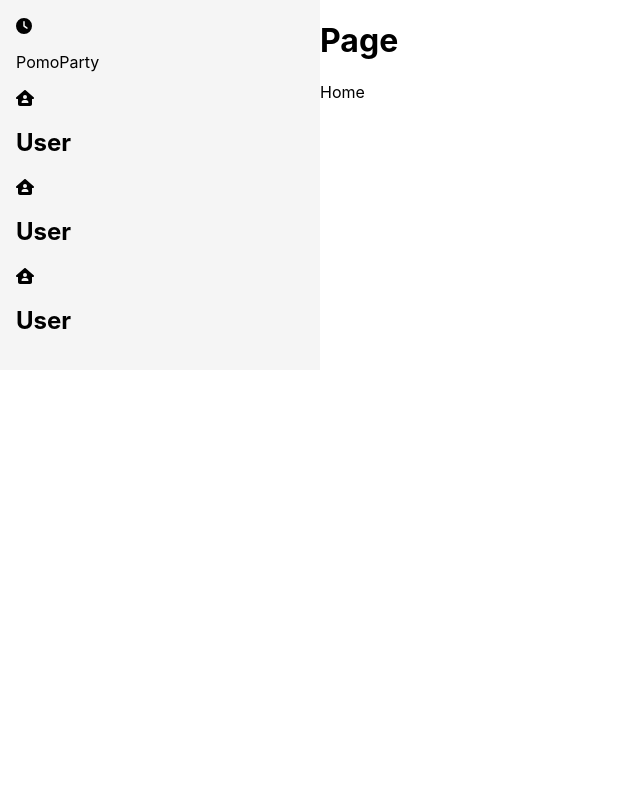
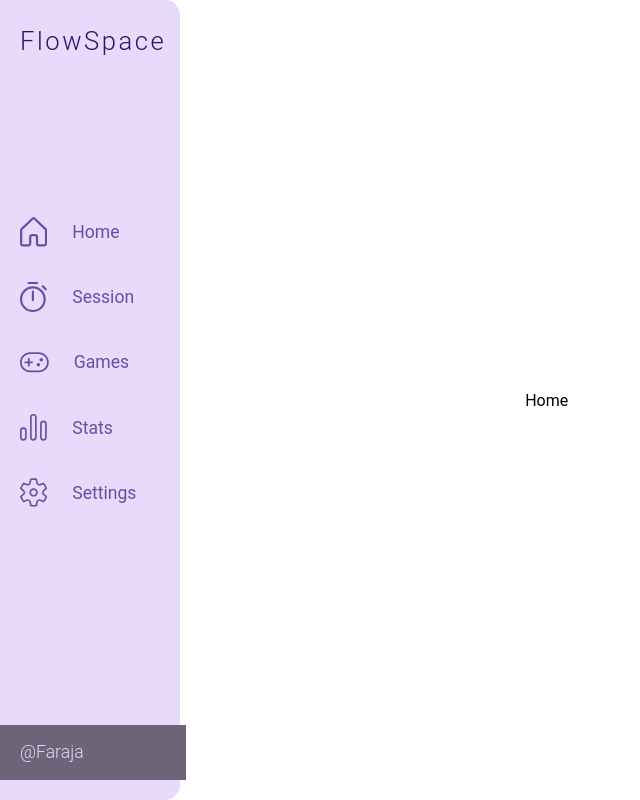
Before and after one commit to WalterMwaniki/FlowSpace, a Next.js app in the folder client/: page / in a window 1280 px wide. Shown: the whole page, without its empty margins (0-640 px from the left). Built offline with nearby package versions, Linux system fonts and the light colour scheme.

Commit message:
begun sidebar fe

```diff
--- a/client/app/Sidebar.tsx
+++ b/client/app/Sidebar.tsx
@@ -1,17 +1,24 @@
 import SidebarItem from "./SidebarItem";
-import { FontAwesomeIcon } from "@fortawesome/react-fontawesome";
-import { faClock, faHouseUser } from "@fortawesome/free-solid-svg-icons";
+import { HomeIcon, SessionIcon, GamesIcon, StatsIcon, SettingsIcon } from "./icons"
+
+import styles from '../styles/sidebar.module.scss';
 
 const Sidebar = () => (
-  <div className="sidebar">
-    <nav>
-      <div className="sidebar-logo">
-        <FontAwesomeIcon icon={faClock} />
-        <p>PomoParty</p>
+  <div>
+    <nav className={styles.nav}>
+      <div className={styles.logo}>
+        <p>FlowSpace</p>
       </div>
-      <SidebarItem title="User" icon={faHouseUser} />
-      <SidebarItem title="User" icon={faHouseUser} />
-      <SidebarItem title="User" icon={faHouseUser} />
+      <div className={styles.nav_items}>
+        <SidebarItem label="Home" icon={<HomeIcon width="1.7em" fill="#6750A4" />} />
+        <SidebarItem label="Session" icon={<SessionIcon width="1.7em" fill="#6750A4"/>} />
+        <SidebarItem label="Games" icon={<GamesIcon width="1.8em" fill="#6750A4"/>} />
+        <SidebarItem label="Stats" icon={<StatsIcon width="1.7em" fill="#6750A4"/>} />
+        <SidebarItem label="Settings" icon={<SettingsIcon width="1.7em" fill="#6750A4"/>} />
+      </div>
+      <div className={styles.user}>
+        <p>@Faraja</p>
+      </div>
     </nav>
   </div>
 );
--- a/client/app/SidebarItem.tsx
+++ b/client/app/SidebarItem.tsx
@@ -1,17 +1,13 @@
-import { IconDefinition } from "@fortawesome/fontawesome-svg-core";
-import { FontAwesomeIcon } from "@fortawesome/react-fontawesome";
+import styles from '../styles/sidebar.module.scss';
 
-const SidebarItem = ({
-  title,
-  icon,
-}: {
-  title: string;
-  icon: IconDefinition;
-}) => {
+
+interface sidebarItem_props { label: string, icon: React.ReactNode };
+
+const SidebarItem = ({label, icon}: sidebarItem_props): JSX.Element => {
   return (
-    <div className="sidebarItem">
-      <FontAwesomeIcon icon={icon} />
-      <h2>{title}</h2>
+    <div className={styles.item}>
+      {icon}
+      <p>{label}</p>
     </div>
   );
 };
--- /dev/null
+++ b/client/app/icons.tsx
@@ -0,0 +1,82 @@
+import { SVGProps } from "react"
+
+const iconColor = "#6750A4"
+
+export const HomeIcon = (props: React.SVGProps<SVGSVGElement>) => {
+  return (
+    <svg
+      width={40}
+      height={44}
+      viewBox="0 0 40 44"
+      xmlns="http://www.w3.org/2000/svg"
+      {...props}
+    >
+      <path
+        d="M17.71.911a3.333 3.333 0 014.58 0l16.145 15.265A5 5 0 0140 19.809v18.564a5 5 0 01-5 5h-6.667a5 5 0 01-5-5V30.04c0-.92-.746-1.667-1.666-1.667h-3.334c-.92 0-1.666.746-1.666 1.667v8.333a5 5 0 01-5 5H5a5 5 0 01-5-5V19.809a5 5 0 011.565-3.633L17.71.91zM20 3.333L3.855 18.598a1.667 1.667 0 00-.522 1.21v18.565c0 .92.747 1.667 1.667 1.667h6.667c.92 0 1.666-.747 1.666-1.667V30.04a5 5 0 015-5h3.334a5 5 0 015 5v8.333c0 .92.746 1.667 1.666 1.667H35c.92 0 1.667-.747 1.667-1.667V19.809c0-.458-.189-.896-.522-1.211L20 3.333z"
+      />
+    </svg>
+  );
+}
+
+export const SessionIcon = (props: SVGProps<SVGSVGElement>) => (
+  <svg
+    width={38}
+    height={42}
+    viewBox="0 0 38 42"
+    // fill={iconColor}
+    xmlns="http://www.w3.org/2000/svg"
+    {...props}
+  >
+    <path
+      d="M10.5 1.5A1.5 1.5 0 0 1 12 0h12a1.5 1.5 0 0 1 0 3H12a1.5 1.5 0 0 1-1.5-1.5ZM18 12a1.5 1.5 0 0 0-1.5 1.5v12a1.5 1.5 0 0 0 3 0v-12A1.5 1.5 0 0 0 18 12Z"
+    />
+    <path
+      d="M36 24c0 9.941-8.059 18-18 18S0 33.941 0 24 8.059 6 18 6s18 8.059 18 18Zm-3 0c0-8.284-6.716-15-15-15C9.716 9 3 15.716 3 24c0 8.284 6.716 15 15 15 8.284 0 15-6.716 15-15ZM32.86 4.926a1.5 1.5 0 1 0-2.122 2.121l4.209 4.209a1.5 1.5 0 1 0 2.121-2.122L32.86 4.926Z"
+    />
+  </svg>
+)
+
+export const GamesIcon = (props: SVGProps<SVGSVGElement>) => (
+  <svg
+    width={40}
+    height={29}
+    viewBox="0 0 40 29"
+    // fill={iconColor}
+    xmlns="http://www.w3.org/2000/svg"
+    {...props}
+  >
+    <path
+      d="M12.25 8.2c.69 0 1.25.56 1.25 1.25v3.75h3.25a1.25 1.25 0 1 1 0 2.5H13.5v3.25a1.25 1.25 0 1 1-2.5 0V15.7H7.25a1.25 1.25 0 1 1 0-2.5H11V9.45c0-.69.56-1.25 1.25-1.25ZM28 17.7a2.5 2.5 0 1 1-5 0 2.5 2.5 0 0 1 5 0Zm1.5-4.5a2.5 2.5 0 1 0 0-5 2.5 2.5 0 0 0 0 5ZM0 14.2C0 6.468 6.268.2 14 .2h12c7.732 0 14 6.268 14 14s-6.268 14-14 14H14c-7.732 0-14-6.268-14-14ZM14 2.7C7.649 2.7 2.5 7.849 2.5 14.2S7.649 25.7 14 25.7h12c6.351 0 11.5-5.149 11.5-11.5S32.351 2.7 26 2.7H14Z"
+    />
+  </svg>
+)
+
+export const StatsIcon = (props: SVGProps<SVGSVGElement>) => (
+  <svg
+    width={39}
+    height={39}
+    viewBox="0 0 39 39"
+    // fill={iconColor}
+    xmlns="http://www.w3.org/2000/svg"
+    {...props}
+  >
+    <path
+      d="M14.4 4.8a4.8 4.8 0 1 1 9.6 0v28.8a4.8 4.8 0 1 1-9.6 0V4.8Zm4.8-2.4a2.4 2.4 0 0 0-2.4 2.4v28.8a2.4 2.4 0 1 0 4.8 0V4.8a2.4 2.4 0 0 0-2.4-2.4ZM0 24a4.8 4.8 0 1 1 9.6 0v9.6a4.8 4.8 0 1 1-9.6 0V24Zm4.8-2.4A2.4 2.4 0 0 0 2.4 24v9.6a2.4 2.4 0 1 0 4.8 0V24a2.4 2.4 0 0 0-2.4-2.4ZM33.6 9.6a4.8 4.8 0 0 0-4.8 4.8v19.2a4.8 4.8 0 1 0 9.6 0V14.4a4.8 4.8 0 0 0-4.8-4.8Zm-2.4 4.8a2.4 2.4 0 1 1 4.8 0v19.2a2.4 2.4 0 1 1-4.8 0V14.4Z"
+    />
+  </svg>
+)
+
+export const SettingsIcon = (props: SVGProps<SVGSVGElement>) => (
+  <svg
+    width={39}
+    height={41}
+    viewBox="0 0 39 41"
+    // fill={iconColor}
+    xmlns="http://www.w3.org/2000/svg"
+    {...props}
+  >
+    <path
+      d="M.058 14.118a20.379 20.379 0 0 1 4.273-7.39 1.2 1.2 0 0 1 1.295-.325l4.603 1.646A2.4 2.4 0 0 0 13.4 6.22l.876-4.814a1.2 1.2 0 0 1 .93-.959A20.477 20.477 0 0 1 19.474 0c1.445 0 2.872.15 4.264.447a1.2 1.2 0 0 1 .93.958l.88 4.815a2.4 2.4 0 0 0 3.168 1.83l4.604-1.647a1.2 1.2 0 0 1 1.295.326 20.379 20.379 0 0 1 4.273 7.39 1.2 1.2 0 0 1-.365 1.283l-3.732 3.169a2.4 2.4 0 0 0 0 3.659l3.732 3.168a1.2 1.2 0 0 1 .365 1.284 20.379 20.379 0 0 1-4.273 7.39 1.2 1.2 0 0 1-1.294.325l-4.604-1.646a2.4 2.4 0 0 0-3.17 1.83l-.879 4.814a1.2 1.2 0 0 1-.93.958 20.473 20.473 0 0 1-4.264.447c-1.447 0-2.875-.15-4.267-.447a1.2 1.2 0 0 1-.93-.959l-.878-4.814a2.4 2.4 0 0 0-3.168-1.83l-4.604 1.647a1.2 1.2 0 0 1-1.295-.326 20.378 20.378 0 0 1-4.273-7.39 1.2 1.2 0 0 1 .365-1.283l3.732-3.168a2.4 2.4 0 0 0 0-3.66L.423 15.403a1.2 1.2 0 0 1-.365-1.284Zm2.546-.013 3.104 2.636a4.8 4.8 0 0 1 0 7.318l-3.104 2.636A17.98 17.98 0 0 0 5.59 31.86l3.83-1.37a4.8 4.8 0 0 1 6.337 3.659l.73 4.005a18.135 18.135 0 0 0 5.966 0l.732-4.005a4.8 4.8 0 0 1 6.338-3.659l3.83 1.37a17.98 17.98 0 0 0 2.987-5.165l-3.105-2.636a4.8 4.8 0 0 1 0-7.318l3.105-2.636a17.98 17.98 0 0 0-2.987-5.165l-3.83 1.37a4.8 4.8 0 0 1-6.337-3.659l-.733-4.005a18.13 18.13 0 0 0-5.965 0l-.73 4.005a4.8 4.8 0 0 1-6.338 3.659l-3.83-1.37a17.98 17.98 0 0 0-2.987 5.165ZM13.473 20.4a6 6 0 1 1 12 0 6 6 0 0 1-12 0Zm2.4 0a3.6 3.6 0 1 0 7.2 0 3.6 3.6 0 0 0-7.2 0Z"
+    />
+  </svg>
+)
--- a/client/app/layout.tsx
+++ b/client/app/layout.tsx
@@ -1,4 +1,4 @@
-import "../styles/globals.css";
+import "../styles/globals.scss";
 import Sidebar from "./Sidebar";
 
 export default function RootLayout({
@@ -9,11 +9,11 @@ export default function RootLayout({
   return (
     <html>
       <head>
-        <title>🍅 PomoParty 🎉</title>
+        <title>FlowSpace</title>
       </head>
       <body className="app-container">
         <Sidebar />
-        <div>{children}</div>
+        <div className="container-children">{children}</div>
       </body>
     </html>
   );
--- a/client/app/page.tsx
+++ b/client/app/page.tsx
@@ -1,7 +1,6 @@
 export default function page() {
   return (
     <div>
-      <h1>Page</h1>
       <a>Home</a>
     </div>
   );
--- a/client/next.config.js
+++ b/client/next.config.js
@@ -3,6 +3,14 @@ const nextConfig = {
   reactStrictMode: true,
   swcMinify: true,
   experimental: { appDir: true },
+  webpack(config) {
+    config.module.rules.push({
+      test: /\.svg$/i,
+      issuer: /\.[jt]sx?$/,
+      use: [{ loader: '@svgr/webpack', options: { icon: true,  } }],
+    })
+    return config
+  },
 };
 
 module.exports = nextConfig;
--- a/client/package.json
+++ b/client/package.json
@@ -18,11 +18,13 @@
     "react-dom": "18.2.0"
   },
   "devDependencies": {
+    "@svgr/webpack": "^6.5.1",
     "@types/node": "18.11.5",
     "@types/react": "18.0.23",
     "@types/react-dom": "18.0.7",
     "eslint": "8.26.0",
     "eslint-config-next": "13.0.0",
+    "sass": "^1.58.0",
     "typescript": "4.8.4"
   }
 }
--- a/client/styles/globals.css
+++ /dev/null
@@ -1,24 +0,0 @@
-html,
-body {
-  padding: 0;
-  margin: 0;
-  font-family: -apple-system, BlinkMacSystemFont, Segoe UI, Roboto, Oxygen,
-    Ubuntu, Cantarell, Fira Sans, Droid Sans, Helvetica Neue, sans-serif;
-}
-
-* {
-  box-sizing: border-box;
-}
-
-.app-container {
-  display: grid;
-  grid-template-columns: minmax(100px, 25%) 1fr;
-}
-
-.sidebar {
-  display: grid;
-  grid-template: [nav] 2fr [escape] 1fr;
-
-  background: #f5f5f5;
-  padding: 1rem;
-}
--- /dev/null
+++ b/client/styles/globals.scss
@@ -0,0 +1,43 @@
+html,
+body {
+  padding: 0;
+  margin: 0;
+  font-family: Roboto, Oxygen,
+    Ubuntu, Cantarell, Fira Sans, Droid Sans, Helvetica Neue, sans-serif;
+}
+
+* {
+  box-sizing: border-box;
+}
+
+:root {
+  --primary: #6750A4;
+  --secondary: #E7DAFB;
+  --tertiary: #F2F2F2;
+  --quaternary: #F7F7F7;
+  --quinary: #FFFFFF;
+  --senary: #000000;
+  --septenary: #FF0000;
+  --octonary: #00FF00;
+  --nonary: #0000FF;
+  --denary: #FF00FF;
+  --undenary: #00FFFF;
+  --duodenary: #FFFF00;
+
+  --bdrad: 15px;
+}
+
+
+
+
+.app-container {
+  height: 100vh;
+  display: grid;
+  grid-template: auto / minmax(180px, 13%) 6fr 3fr;
+
+  .container-children {
+    display: grid;
+    place-content: center;
+    text-align: center;
+  }
+}
--- /dev/null
+++ b/client/styles/sidebar.module.scss
@@ -0,0 +1,66 @@
+
+
+
+.nav {
+  background-color: #E7DAFB;
+  padding: 0 0 20px 0;
+  border-radius: 0px var(--bdrad) var(--bdrad) 0px;
+  height: 100%;
+  display: grid;
+  grid-template: 1fr auto 1fr / auto;
+
+}
+
+.logo {
+  padding: 0 20px;
+  font-weight: 300;
+  font-size: 1.6em;
+  letter-spacing: 0.1em;
+  color: #35106A;
+}
+
+.nav_items {
+  grid-row: 2 / 3;
+  display: grid;
+  grid-gap: 10px;
+}
+
+.item {
+  display: flex;
+  gap: 25px;
+  padding: 0 20px;
+  align-items: center;
+  border-radius: 0px var(--bdrad) var(--bdrad) 0px;
+
+  p {
+    font-weight: 400;
+    font-size: 1.1em;
+    color: #6750A4;
+  }
+
+  &:hover {
+    transition: all 0.2s ease-in;
+    background-color: #35106A;
+    cursor: pointer;
+
+    svg {
+      fill: #E7DAFB;
+    }
+
+    p {
+      color: #E7DAFB;
+    }
+  }
+/* on hover animate changes */
+
+}
+
+.user {
+  grid-row: 4;
+  padding: 0 20px;
+  font-weight: 350;
+  font-size: 1.1em;
+  color: #E4DBF4;
+  background-color: #6D647A;
+  // border-radius: 0px var(--bdrad) var(--bdrad) 0px;
+}
--- a/package.json
+++ b/package.json
@@ -21,5 +21,8 @@
     "@fortawesome/free-solid-svg-icons": "^6.2.1",
     "dotenv": "^16.0.3",
     "express": "^4.18.2"
+  },
+  "devDependencies": {
+    "@svgr/webpack": "^6.5.1"
   }
 }
```
Also changed, not shown: client/styles/Home.module.scss (renamed from client/styles/Home.module.css), 2 other files (tests, documents, lock files or other folders).
